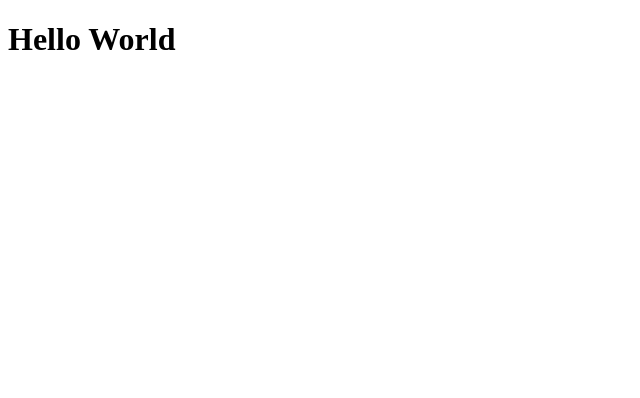
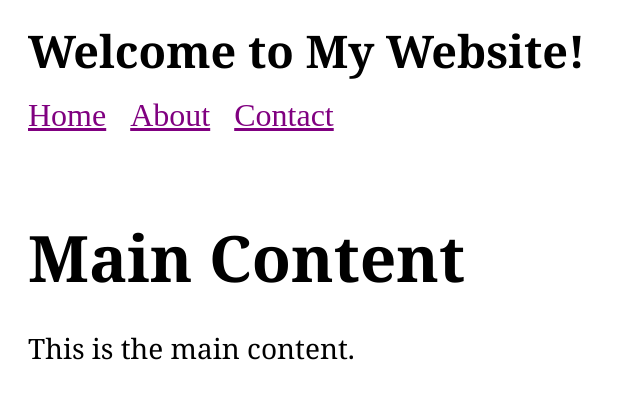
Before and after one commit to Gautam29013/demo-react, a React (Vite) app: page / in a window 1280 px wide. Shown: the top 398 px of the page, without its empty margins (0-640 px from the left). Built offline with nearby package versions, Linux system fonts and the light colour scheme.

Commit message:
Refactor App component and add Header and Main components

```diff
--- a/src/App.jsx
+++ b/src/App.jsx
@@ -1,5 +1,15 @@
-function App() {
-  return <h1>Hello World</h1>;
-}
+import React from 'react';
+import Header from "./components/header";
+import Main from "./components/main";
+
+
+
+const App = () => {
+  return <div>
+    <Header />
+    <Main />
+
+  </div>;
+};
 
 export default App;
--- a/src/components/header.jsx
+++ b/src/components/header.jsx
@@ -1,7 +1,28 @@
-import React from 'react'
+import React from 'react';
 
-export const header = () => {
+const Header = () => {
+  const styles = {
+    container: { padding: '20px' },
+    title: {
+      fontSize: '45px',
+      fontFamily: 'Georgia, "Times New Roman", Times, serif',
+      margin: '0 0 24px 0',
+      lineHeight: 1,
+    },
+    nav: { display: 'flex', gap: '24px', fontSize: '32px', alignItems: 'center' },
+    link: { color: 'purple', textDecoration: 'underline' },
+  };
+
   return (
-    <div>header</div>
-  )
+    <div style={styles.container}>
+      <h1 style={styles.title}>Welcome to My Website!</h1>
+      <nav style={styles.nav}>
+        <a style={styles.link} href="/">Home</a>
+        <a style={styles.link} href="/about">About</a>
+        <a style={styles.link} href="/contact">Contact</a>
+      </nav>
+    </div>
+  );
 }
+
+export default Header;
--- /dev/null
+++ b/src/components/main.jsx
@@ -0,0 +1,22 @@
+import React from 'react';
+
+const Main = () => {
+  const styles = {
+    container: { padding: '20px' },
+    title: {
+      fontSize: '64px',
+      fontFamily: 'Georgia, "Times New Roman", Times, serif',
+      margin: '40px 0 16px 0',
+    },
+    text: { fontSize: '28px', fontFamily: 'Georgia, "Times New Roman", Times, serif' },
+  };
+
+  return (
+    <main style={styles.container}>
+      <h2 style={styles.title}>Main Content</h2>
+      <p style={styles.text}>This is the main content.</p>
+    </main>
+  );
+};
+
+export default Main;
```
Also changed, not shown: index.html (+8 -4 lines).
